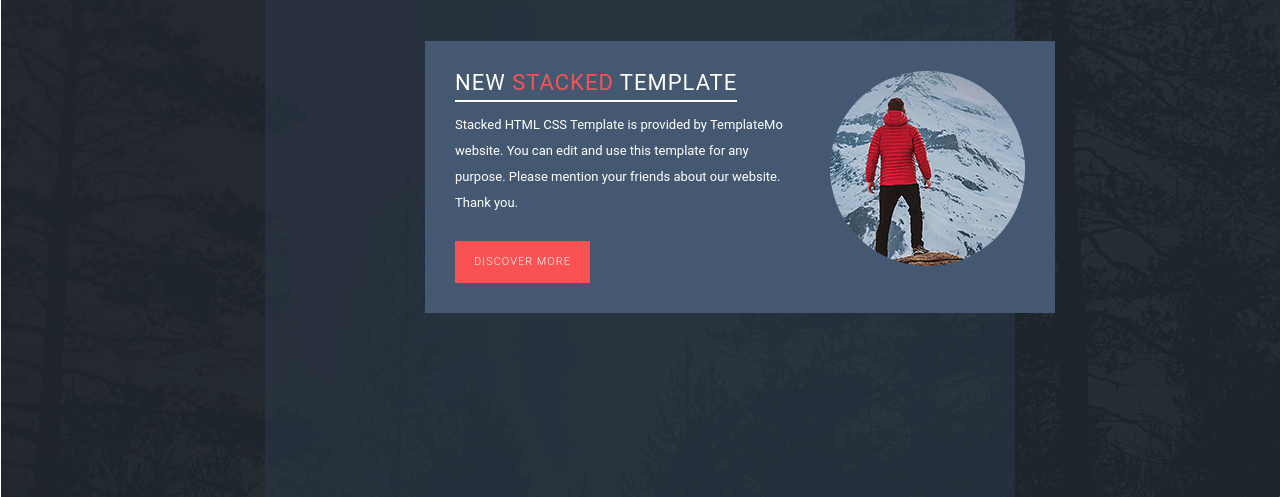
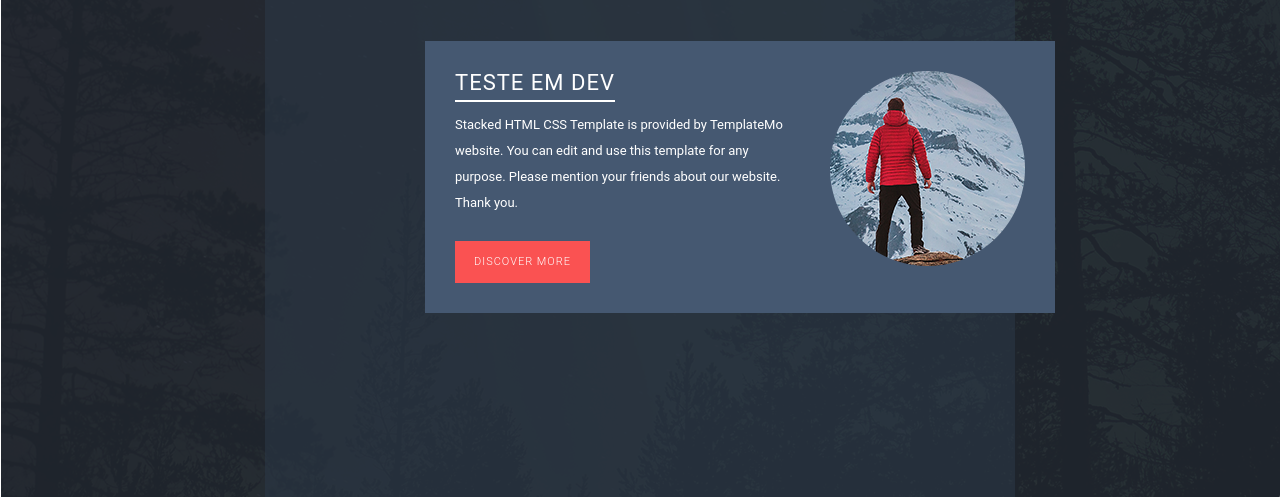
Before and after one commit to greglixandrao/webpage, a plain HTML site: page index.html in a window 1280 px wide. Shown: the part 303-800 px from the top of the page. Drawn offline with nearby package versions, Linux system fonts and the light colour scheme.

Commit message:
test deploy in DEV

```diff
--- a/index.html
+++ b/index.html
@@ -61,7 +61,7 @@
                   <div class="col-md-12">
                     <div class="home-box-content">
                       <div class="left-text">
-                        <h4>New <em>Stacked</em> Template</h4>
+                        <h4>Teste em DEV</h4>
                         <p>Stacked HTML CSS Template is provided by TemplateMo website. You can edit and use this
                           template for any purpose. Please mention your friends about our website. Thank you.</p>
                         <div class="primary-button">
```
